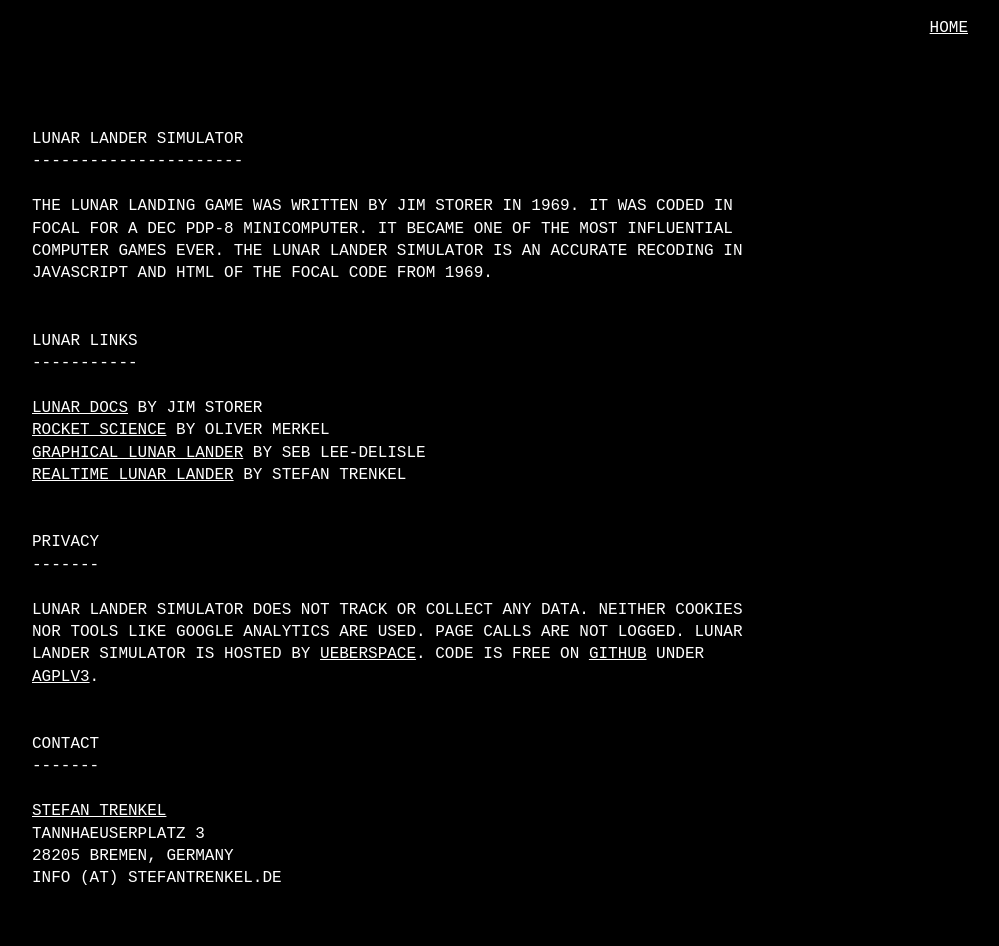
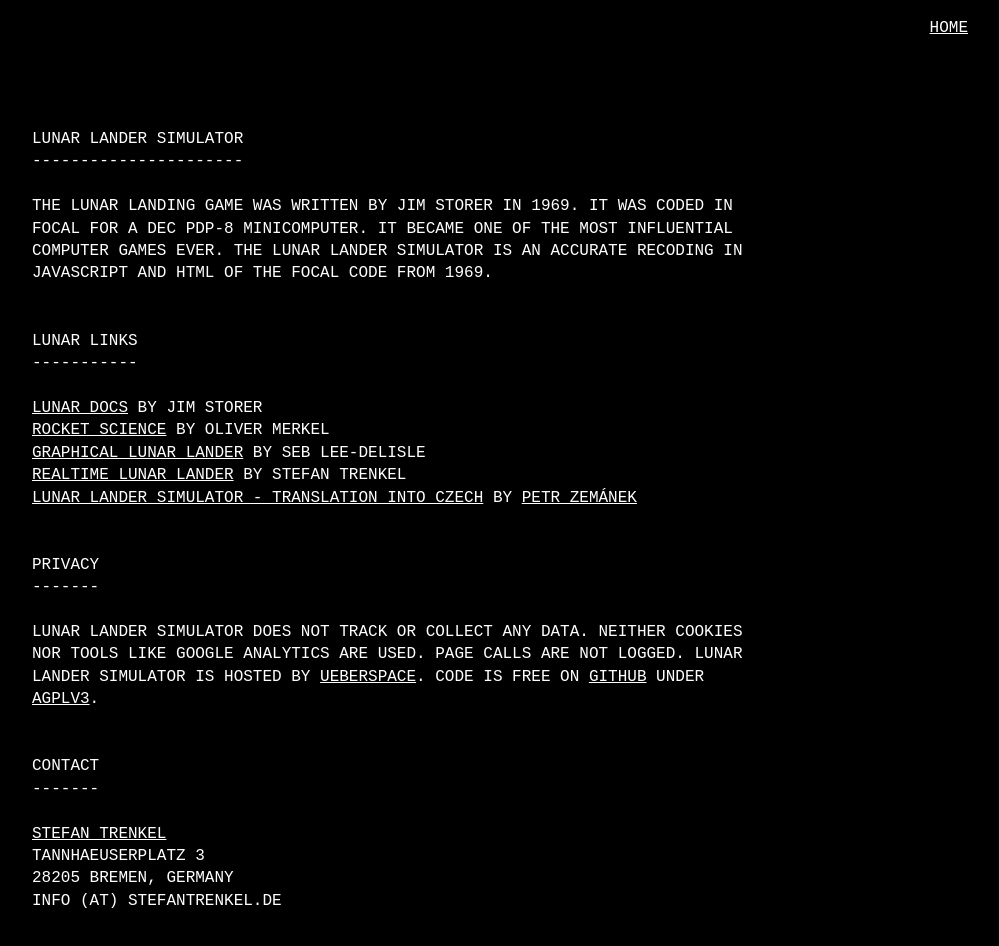
Before and after one commit to strenkel/lunar, a plain HTML site: page www/info.html in a window 1280 px wide. Shown: the whole page, without its empty margins (248-1247 px from the left). Drawn offline with Linux system fonts and the light colour scheme.

Commit message:
add link to czech translation

```diff
--- a/www/info.html
+++ b/www/info.html
@@ -42,6 +42,10 @@ THE LUNAR LANDER SIMULATOR IS AN ACCURATE RECODING IN JAVASCRIPT AND HTML OF THE
     <div class="console-line">
       <a href="https://lulander.uber.space/">REALTIME LUNAR LANDER</a> BY STEFAN TRENKEL
     </div>
+    <div class="console-line">
+      <a href="http://www.math.muni.cz/~zemanekp/files/M0160/Lunar-text-CZE/">LUNAR LANDER SIMULATOR - TRANSLATION INTO CZECH</a>
+      BY <a href="http://www.math.muni.cz/~zemanekp/index.html">PETR ZEMÁNEK</a>
+    </div>
     <div class="console-line">&nbsp;</div>
     <div class="console-line">&nbsp;</div>
     <div class="console-line">PRIVACY</div>
```
